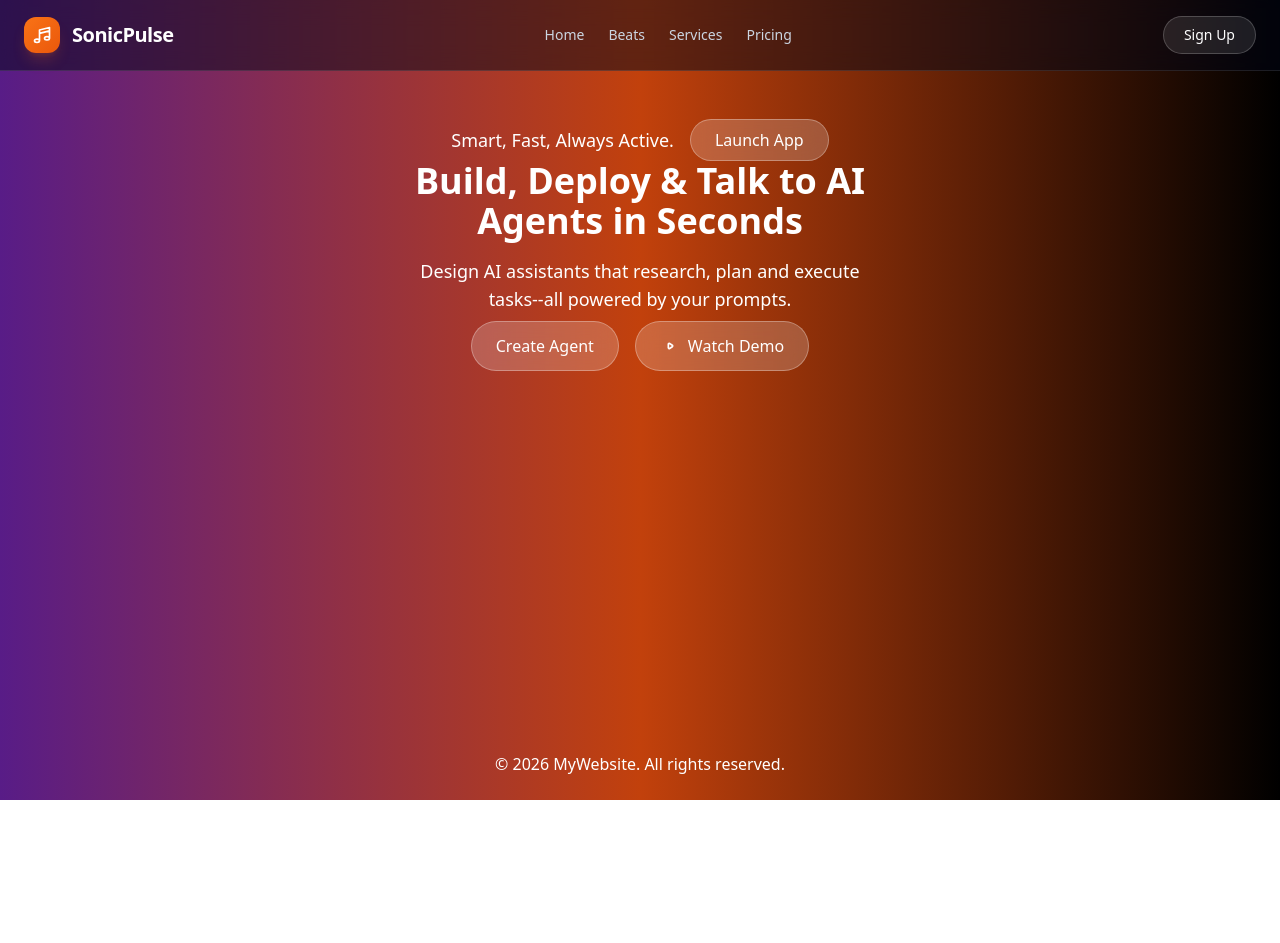
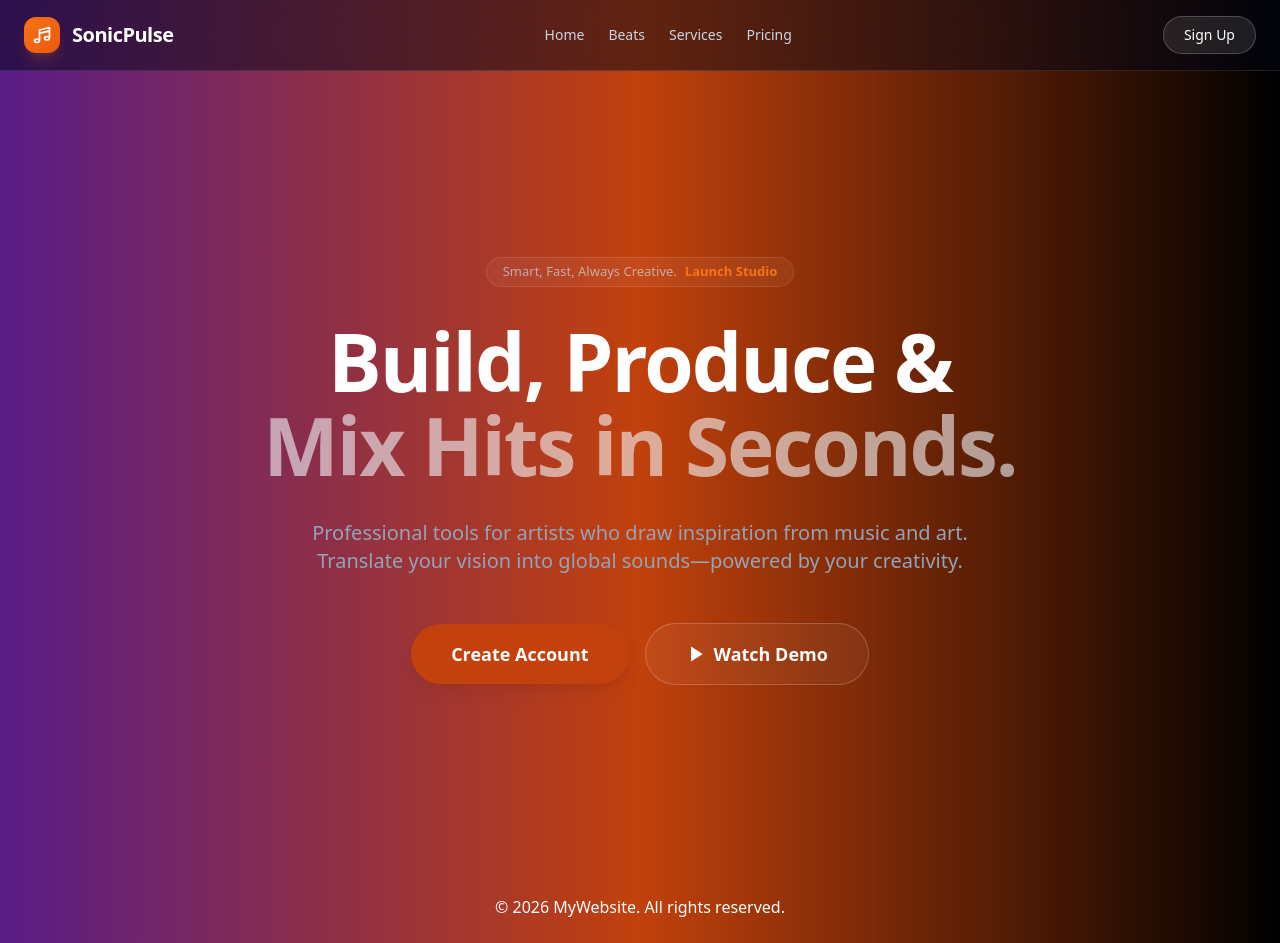
Before and after one commit to gatesikev/Genesis-Landing-Page-HTML-and-Tailwind-CSS-, a plain HTML site: page index.html in a window 1280 px wide. Before the commit the page ends 800 px from the top, so only its background shows below. Drawn offline with nearby package versions, Linux system fonts and the light colour scheme.

Commit message:
Addition of first section

```diff
--- a/index.html
+++ b/index.html
@@ -29,43 +29,40 @@
   Sign Up</button>
 </nav>
 
-  <!-- Main Content -->
-  <main class="flex-grow px-6 py-10 text-white text-center">
-    <div class="flex items-center justify-center space-x-4 mt-2">
-  <p class="text-lg text-white">
-    Smart, Fast, Always Active.
-  </p>
-
-  <button class="bg-white/20 backdrop-blur-md text-white px-6 py-2 rounded-full border border-white/30 hover:bg-white/30 transition">
-    Launch App
-  </button>
+<!-- Main Content -->
+ <!--First section-->
+ <section class="relative min-h-screen flex flex-col items-center justify-center text-center px-4">
+<div class="relative z-10 flex items-center gap-2 mb-8 bg-white/5 border border-white/10 px-4 py-1 rounded-full text-[13px] font-medium text-slate-300">
+<span class="opacity-70">Smart, Fast, Always Creative.</span>
+<span class="text-orange-500 font-semibold hover:underline cursor-pointer">Launch Studio</span>
 </div>
 
-    <h1 class="text-4xl font-bold mb-4">Build, Deploy & Talk to AI <br>
-        Agents in Seconds
-    </h1>
-    <p class="text-lg"> Design AI assistants that research, plan and execute<br>
-        tasks--all powered by your prompts.
-    </p>
+<div class="relative z-10 max-w-5xl">
+<h1 class="text-5xl md:text-[80px] font-bold mb-8 leading-[1.05] tracking-tight text-white">
+Build, Produce & <br>
+<span class="text-slate-100/60">Mix Hits in Seconds.</span>
+</h1>
+<p class="text-lg md:text-xl text-slate-400 mb-12 max-w-2xl mx-auto leading-relaxed">
+Professional tools for artists who draw inspiration from music and art.
+Translate your vision into global sounds—powered by your creativity.
+</p>
 
-    <div class="flex space-x-4 justify-center mt-2">
-  <!-- Button 1 -->
-  <button class="bg-white/20 backdrop-blur-md text-white px-6 py-3 rounded-full border border-white/30 hover:bg-white/30 transition">
-    Create Agent
-  </button>
+<!--Create account button-->
+<div class="flex flex-col sm:flex-row items-center justify-center gap-4">
+<button class="bg-[#C2410C] hover:bg-[#EA580C] text-white px-10 py-4 rounded-full font-semibold text-lg transition-all w-full sm:w-auto shadow-lg shadow-orange-900/20">
+ Create Account
+</button>
 
-  <!-- Button 2 -->
-  <button class="bg-white/20 backdrop-blur-md text-white px-6 py-3 rounded-full border border-white/30 hover:bg-white/30 transition flex items-center space-x-2">
-    <svg xmlns="http://www.w3.org/2000/svg" class="h-5 w-5" fill="none" viewBox="0 0 24 24" stroke="currentColor">
-      <path stroke-linecap="round" stroke-linejoin="round" stroke-width="2" d="M14.752 11.168l-3.197-2.132A1 1 0 0010 9.868v4.264a1 1 0 001.555.832l3.197-2.132a1 1 0 000-1.664z" />
-    </svg>
-    <span>Watch Demo</span>
-  </button>
+<!--Watch Demo button-->
+<button class="flex items-center gap-2 bg-white/5 hover:bg-white/10 text-white border border-white/20 px-10 py-4 rounded-full font-semibold text-lg transition-all w-full sm:w-auto">
+<svg xmlns="http://www.w3.org/2000/svg" width="20" height="20" viewBox="0 0 24 24" fill="currentColor"><polygon points="6 3 20 12 6 21 6 3"/></svg>
+Watch Demo</button>
 </div>
-  </main>
+</div>
+</section>
 
 
-<div class=""
+
 
 <!-- Footer -->
   <footer class="bg-transparent px-6 py-6 text-white text-center">
```
